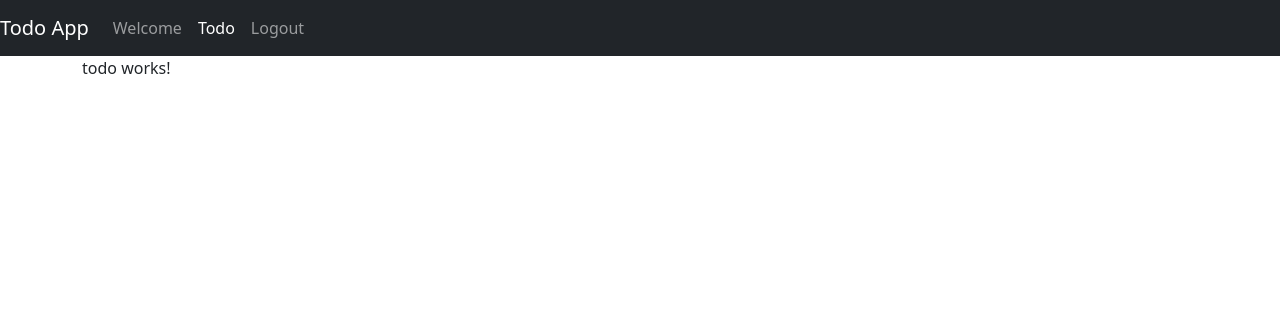
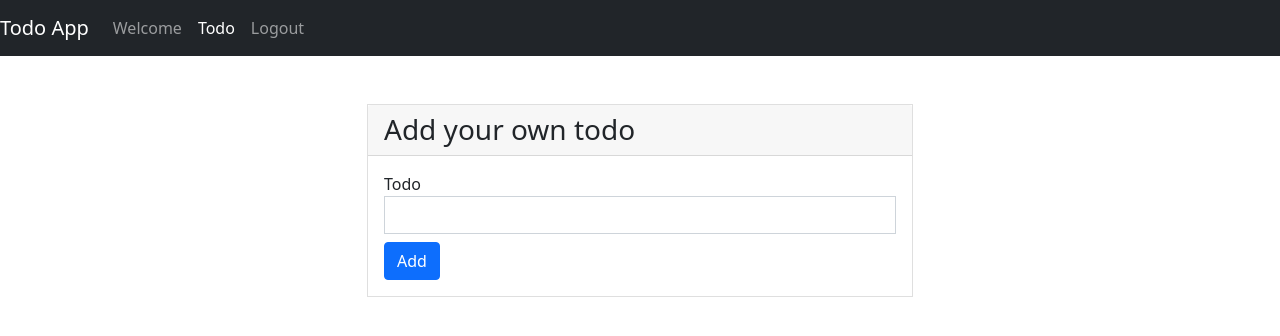
Before and after one commit to HaopengSun/taskTracker, an Angular app in the folder client/: page /todo in a window 1280 px wide. Shown: the top 336 px of the page. Built offline with nearby package versions, Linux system fonts and the light colour scheme; sample sign-in values are in the browser's storage.

Commit message:
use useremail in the nav bar

```diff
--- a/client/src/app/app.component.html
+++ b/client/src/app/app.component.html
@@ -17,8 +17,8 @@
         <a class="nav-link" *ngIf="!_authService.loggedIn()" routerLink="/login" routerLinkActive="active">Login</a>
         <a class="nav-link" *ngIf="!_authService.loggedIn()" routerLink="/register" routerLinkActive="active">Register</a>
         <a class="nav-link" *ngIf="_authService.loggedIn()" style="cursor: pointer"
-         (click)="_authService.logout()"
-        >Logout</a>
+         (click)="_authService.logout()">Logout</a>
+        <a class="nav-link" *ngIf="_authService.loggedIn()">{{_authService.userName}}</a>
     </ul>
   </div>
 </nav>
--- a/client/src/app/components/todo/todo.component.html
+++ b/client/src/app/components/todo/todo.component.html
@@ -1 +1,18 @@
-<p>todo works!</p>
+<div class="row pt-5">
+  <div class="col-md-6 mx-auto">
+    <div class="card rounded-0">
+      <div class="card-header">
+        <h3 class="mb-0">Add your own todo</h3>
+      </div>
+      <div class="card-body">
+        <div class="form">
+          <div class="form-group">
+            <label for="">Todo</label>
+            <input name="todo" type="text" class="form-control rounded-0" required>
+          </div>
+          <button type="button" class="btn btn-primary float-right mt-2">Add</button>
+        </div>
+      </div>
+    </div>
+  </div>
+</div>
--- a/client/src/app/services/auth.service.ts
+++ b/client/src/app/services/auth.service.ts
@@ -10,14 +10,17 @@ export class AuthService {
 
   private _registerUrl = 'http://localhost:3200/api/register'
   private _loginUrl = 'http://localhost:3200/api/login'
+  public userName = ''
 
   constructor(private http:HttpClient, private _router: Router) { }
 
   registerUser(user: User){
+    this.userName = user.email
     return this.http.post<any>(this._registerUrl, user)
   }
 
   loginUser(user: User){
+    this.userName = user.email
     return this.http.post<any>(this._loginUrl, user)
   }
 
```
